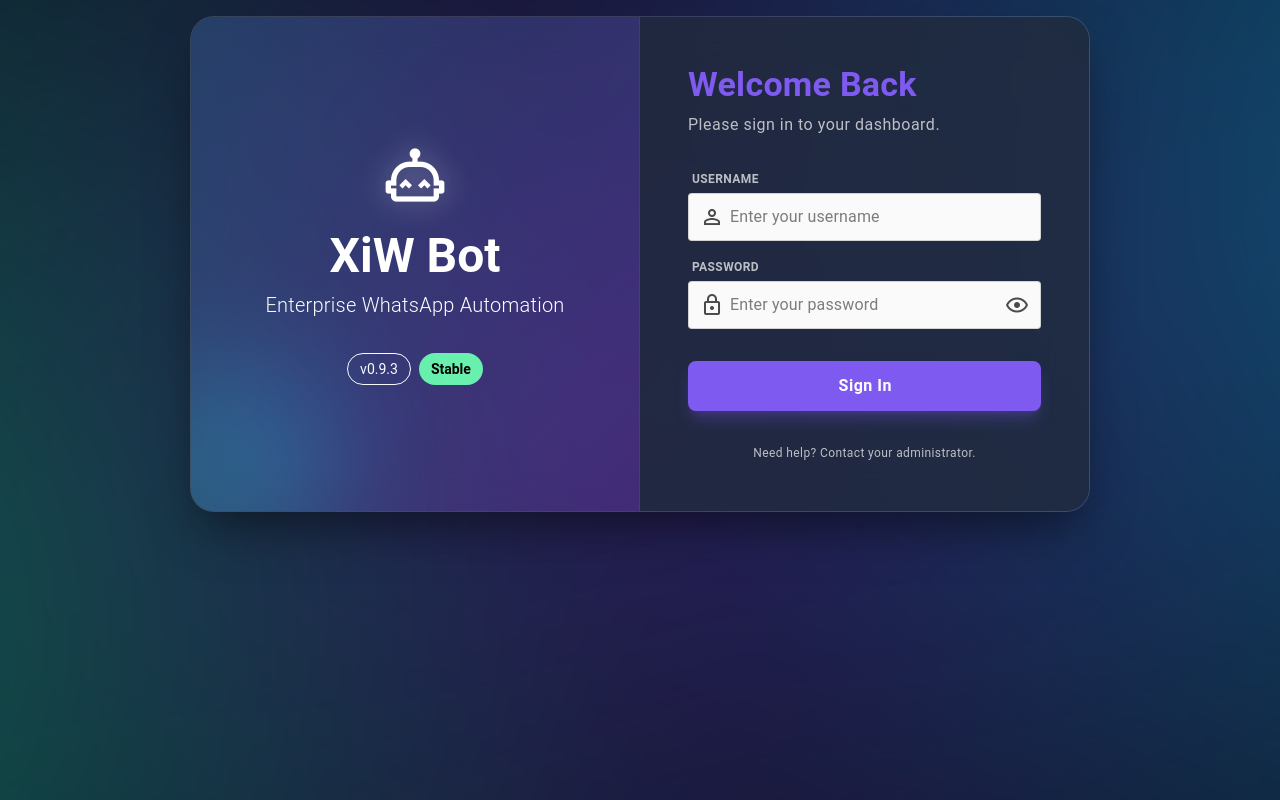
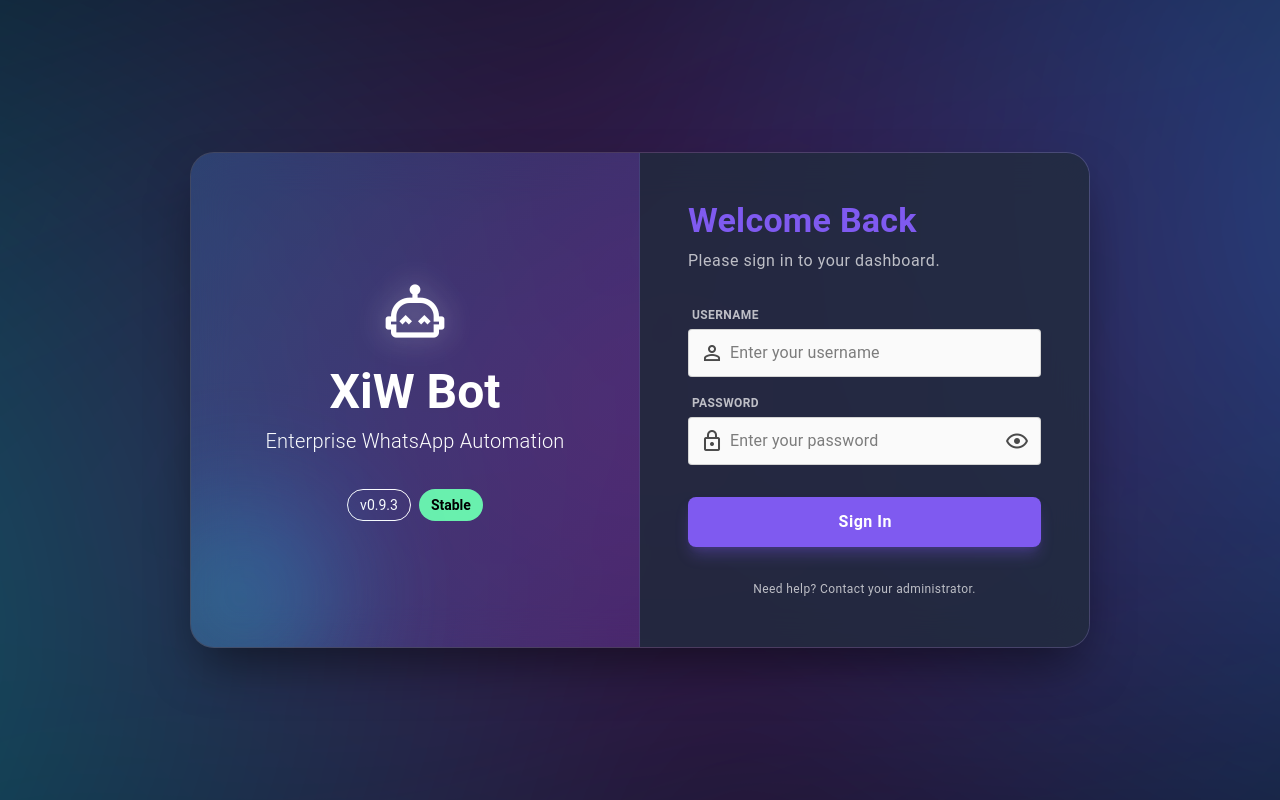
Before and after one commit to madlybong/xiw-bot, a Vue app in the folder src/ui/: page /login in a window 1280 px wide. Built offline with nearby package versions, Linux system fonts and the light colour scheme.

Commit message:
UI: Login Refinements (Center, No-Autocomplete, Color Animation)

```diff
--- a/src/ui/src/pages/Login.vue
+++ b/src/ui/src/pages/Login.vue
@@ -61,7 +61,7 @@ const handleLogin = async () => {
                     <p class="text-body-1 text-medium-emphasis">Please sign in to your dashboard.</p>
                 </div>
 
-                <v-form @submit.prevent="handleLogin">
+                <v-form @submit.prevent="handleLogin" autocomplete="off">
                     <div class="mb-4">
                         <label class="text-caption font-weight-bold ml-1 mb-1 d-block text-medium-emphasis">USERNAME</label>
                         <v-text-field
@@ -74,6 +74,8 @@ const handleLogin = async () => {
                             color="primary"
                             hide-details="auto"
                             class="rounded-lg apple-input"
+                            autocomplete="off"
+                            name="username_xiw_bot"
                         ></v-text-field>
                     </div>
 
@@ -92,6 +94,8 @@ const handleLogin = async () => {
                             color="primary"
                             hide-details="auto"
                             class="rounded-lg apple-input"
+                            autocomplete="new-password"
+                            name="password_xiw_bot"
                         ></v-text-field>
                     </div>
 
@@ -125,6 +129,9 @@ const handleLogin = async () => {
     min-height: 100vh;
     background: #0f172a; /* Fallback */
     overflow: hidden;
+    display: flex;
+    align-items: center;
+    justify-content: center;
 }
 
 .gradient-bg {
@@ -137,13 +144,18 @@ const handleLogin = async () => {
                 radial-gradient(circle at 80% 20%, rgba(14, 165, 233, 0.4), transparent 40%),
                 radial-gradient(circle at 20% 80%, rgba(16, 185, 129, 0.4), transparent 40%);
     filter: blur(80px);
-    animation: gradientMove 20s ease infinite alternate;
+    animation: gradientMove 20s ease infinite alternate, colorCycle 60s linear infinite;
     z-index: 0;
 }
 
 @keyframes gradientMove {
     0% { transform: rotate(0deg) translate(0, 0); }
     100% { transform: rotate(45deg) translate(-20px, 20px); }
+}
+
+@keyframes colorCycle {
+    0% { filter: blur(80px) hue-rotate(0deg); }
+    100% { filter: blur(80px) hue-rotate(360deg); }
 }
 
 /* Glass Card */
```
